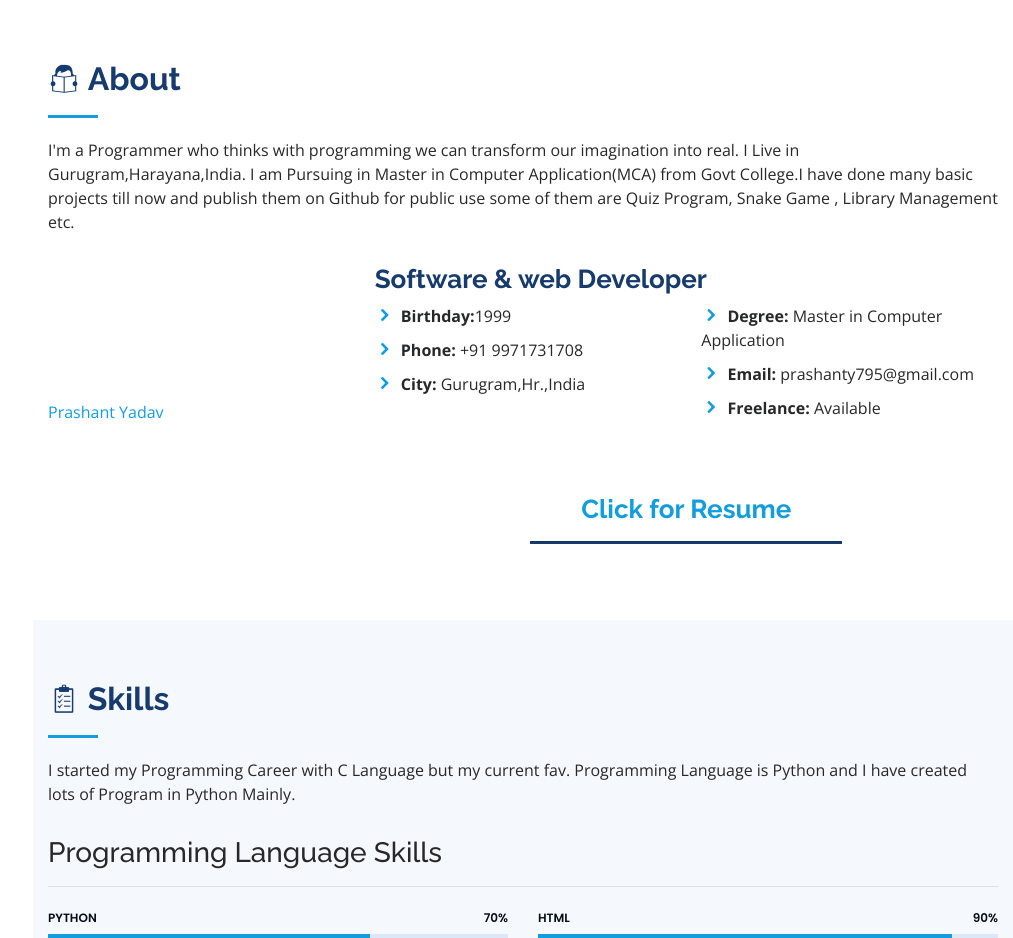
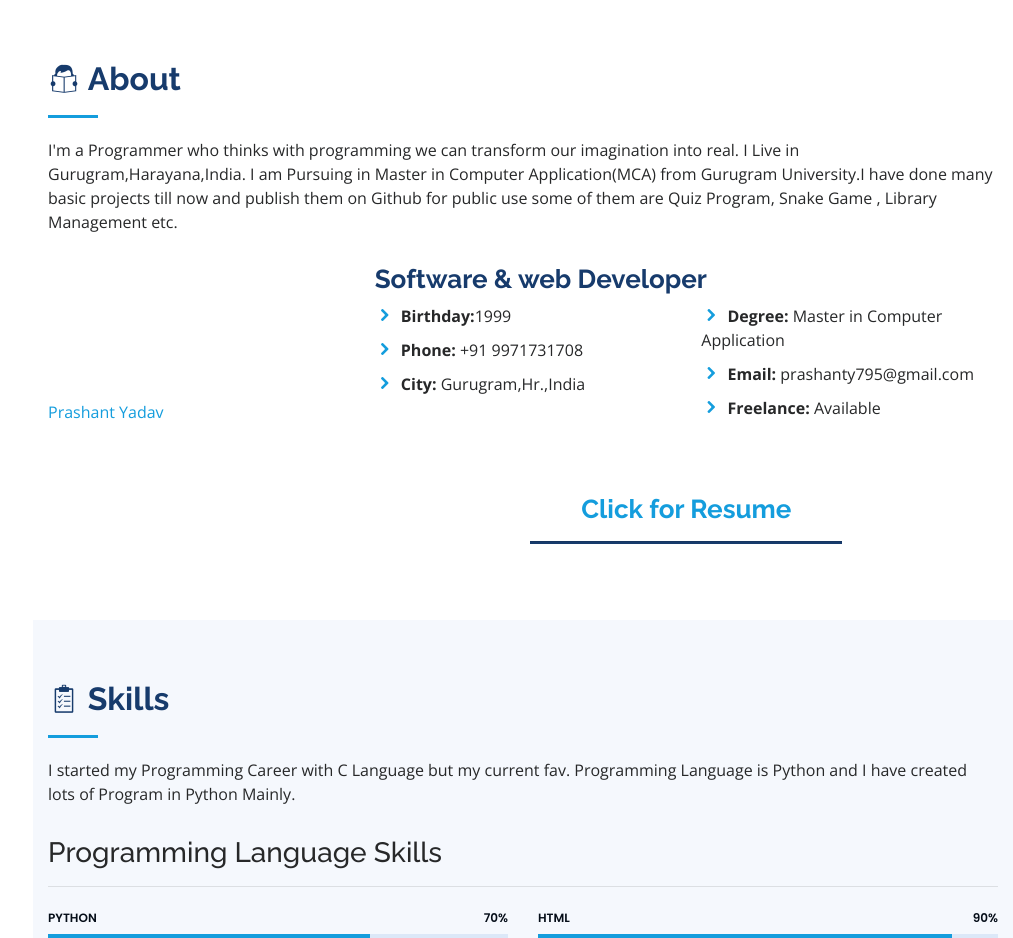
Before and after one commit to Prashantthecoder/prashantthecoder.github.io, a plain HTML site: page index.html in a window 1280 px wide. Shown: the part 800-1738 px from the top of the page, without its empty margins (267-1280 px from the left). Drawn offline with nearby package versions, Linux system fonts and the light colour scheme.

Commit message:
Update index.html

```diff
--- a/index.html
+++ b/index.html
@@ -92,7 +92,7 @@
 
           <h2> <span class="icon icofont-learn"></span> About</h2>
           <p>I'm a Programmer who thinks with programming we can transform our imagination into real. I Live in
-            Gurugram,Harayana,India. I am Pursuing in Master in Computer Application(MCA) from Govt College.I have done
+            Gurugram,Harayana,India. I am Pursuing in Master in Computer Application(MCA) from Gurugram University.I have done
             many basic projects till now and publish them on Github for public use some of them are Quiz Program, Snake
             Game , Library Management etc. </p>
         </div>
```
